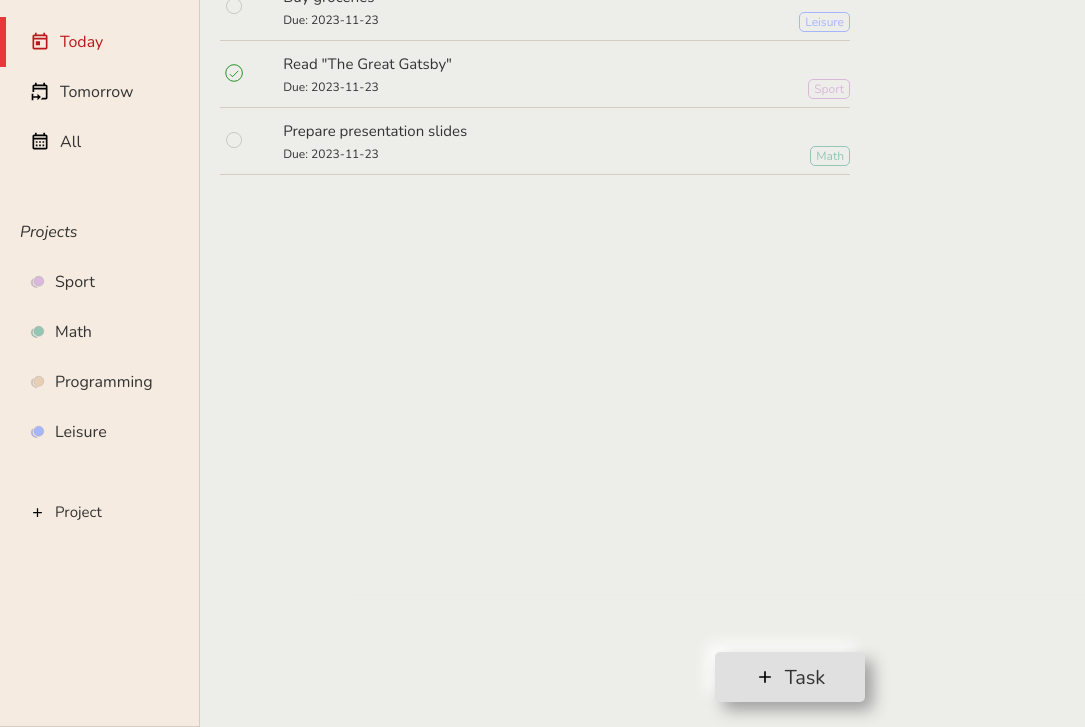
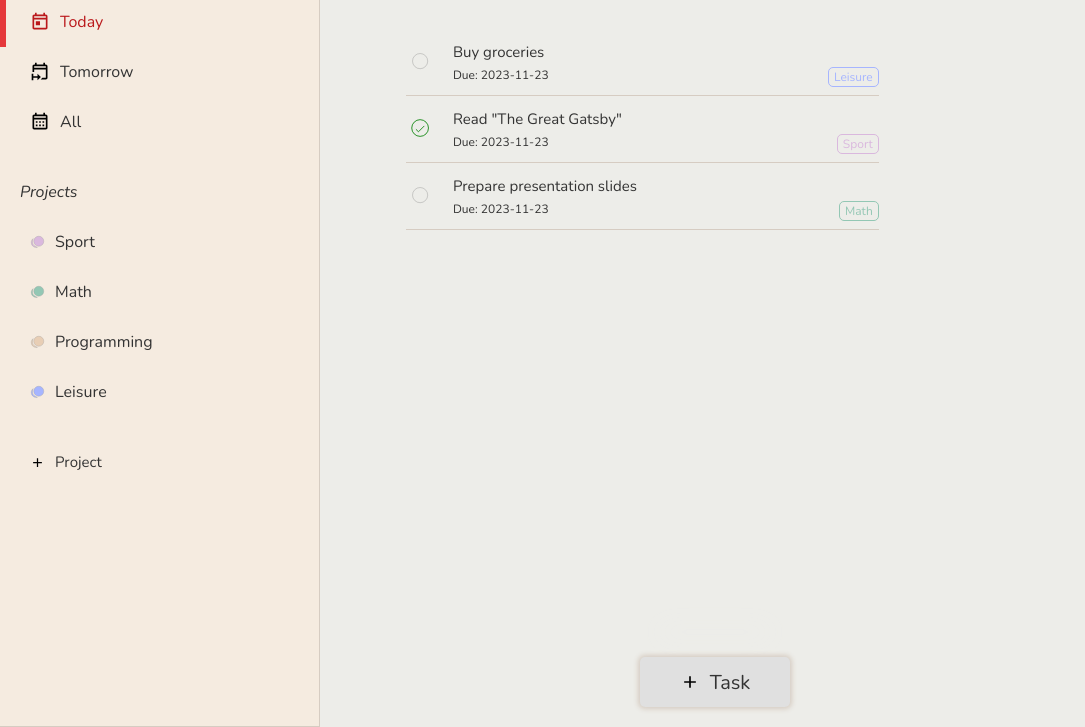
Before and after one commit to sevleo/TOP-NovaTask, a website built with webpack: page src/index.html in a window 1280 px wide. Shown: the part 73-800 px from the top of the page, without its empty margins (0-1085 px from the left). Built offline with nearby package versions, Linux system fonts and the light colour scheme.

Commit message:
update footer

```diff
--- a/src/index.js
+++ b/src/index.js
@@ -203,6 +203,51 @@ const TaskModule = (function() {
             date: '2023-11-24',
             completed: 'false',
         },
+        {
+            id: 9,
+            projectId: 4,
+            projectName: 'Leisure',
+            projectColor: '#a6b5ff',
+            title: 'Write documentation',
+            notes: 'Document the new API endpoints',
+            priority: 'High',
+            date: '2023-11-24',
+            completed: 'false',
+        },
+        {
+            id: 10,
+            projectId: 4,
+            projectName: 'Leisure',
+            projectColor: '#a6b5ff',
+            title: 'Write documentation',
+            notes: 'Document the new API endpoints',
+            priority: 'High',
+            date: '2023-11-24',
+            completed: 'false',
+        },
+        {
+            id: 11,
+            projectId: 4,
+            projectName: 'Leisure',
+            projectColor: '#a6b5ff',
+            title: 'Write documentation',
+            notes: 'Document the new API endpoints',
+            priority: 'High',
+            date: '2023-11-24',
+            completed: 'false',
+        },
+        {
+            id: 12,
+            projectId: 4,
+            projectName: 'Leisure',
+            projectColor: '#a6b5ff',
+            title: 'Write documentation',
+            notes: 'Document the new API endpoints',
+            priority: 'High',
+            date: '2023-11-24',
+            completed: 'false',
+        },
+
 
 
     ];
@@ -738,6 +783,13 @@ const DOMModule = (function () {
                 lineItem.addEventListener('click', function() {
                     DOMModule.createRightDiv.createTasks(TaskModule.getProjectTasks(TaskModule.getActiveProject(), tasksFunction()));
 
+                    const rightFirstHeader = document.querySelector('.right-first-header');
+                    rightFirstHeader.textContent = TaskModule.getActiveView().charAt(0).toUpperCase() + TaskModule.getActiveView().slice(1);
+                    if (TaskModule.getActiveProject()) {
+
+                        rightFirstHeader.textContent += " - " + TaskModule.getActiveProject();
+                    }
+
                     // DOMModule.createRightDiv.createTasks(tasksFunction());
                     // console.log(TaskModule.getActiveProject());
                     // console.log(TaskModule.getProjectTasks(TaskModule.getActiveProject(), tasksFunction()));
@@ -835,6 +887,13 @@ const DOMModule = (function () {
                         TaskModule.changeActiveProject(projectLineItemName.textContent);
                     }
                     DOMModule.createRightDiv.createTasks(TaskModule.getProjectTasks(TaskModule.getActiveProject(), TaskModule.getTasksFromActiveView()));
+
+                    const rightFirstHeader = document.querySelector('.right-first-header');
+                    rightFirstHeader.textContent = TaskModule.getActiveView().charAt(0).toUpperCase() + TaskModule.getActiveView().slice(1);
+                    if (TaskModule.getActiveProject()) {
+
+                        rightFirstHeader.textContent += " - " + TaskModule.getActiveProject();
+                    }
                 })
             });
 
@@ -894,6 +953,12 @@ const DOMModule = (function () {
             const rightDiv = document.createElement('div');
             rightDiv.classList.add('right');
             mainDiv.append(rightDiv);
+
+            const rightFirstHeader = document.createElement('div');
+            rightFirstHeader.classList.add('right-first-header');
+            rightFirstHeader.textContent = "All";
+            rightDiv.append(rightFirstHeader);
+
 
             const rightFirstDiv = document.createElement('div');
             rightFirstDiv.classList.add('right-first-section');
@@ -1078,10 +1143,10 @@ const DOMModule = (function () {
     const createFooterDiv = (function () {
 
         function createStructure() {
-            const mainDiv = document.querySelector('.main');
+            const rightDiv = document.querySelector('.right');
             const footerDiv = document.createElement('div');
             footerDiv.classList.add('footer');
-            mainDiv.append(footerDiv);
+            rightDiv.append(footerDiv);
 
             const footerRightDiv = document.createElement('div');
             footerRightDiv.classList.add('footer-right');
--- a/src/styles.css
+++ b/src/styles.css
@@ -94,13 +94,15 @@ body {
     background-color: var(--background-light);
     height: 100vh;
     width: 100vw;
+    overflow-x: hidden;
 }
 
 .main {
     height: 100%;
     width: 100%;
     display: grid;
-    grid-template-columns: 200px 1fr;
+    grid-template-columns: minmax(200px, 1fr) 3fr;
+    position: relative;
 }
 
 .main > .left {
@@ -124,46 +126,58 @@ body {
     justify-content: start;
     height: calc(100% - 100px);
     grid-column: 2 / 3;
+    position: relative;
 }
 
-.main > .footer {
+.footer {
     display: flex;
-    height: 100px;
+    /* height: 100px; */
     /* border-top: 1px solid var(--border-color); */
     position: fixed;
-    bottom: 0;
-    width: 100%;
-    left: 300px;
+    bottom: 20px;
+    /* width: 100%; */
+    left: 50%;
     box-shadow: 0px -50px 24px -20px var(--background-light);
     /* box-shadow: -150px -40px 21px -30px black; */
 
 }
 
-.main > .footer > .footer-left {
+.footer > .footer-left {
     flex: 0 0 300px;
     background-color: var(--background-color);
     border-right: 1px solid var(--border-color);
 }
 
-.main > .footer > .footer-right {
+.footer > .footer-right {
     flex: 1;
     background-color: var(--background-light);
 }
 
+.right-first-header {
+    padding-top: 20px;
+    padding-left: 10px;
+    margin-left: 30px;
+    font-size: 25px;
+    border-bottom: 1px solid var(--border-dark);
+    width: clamp(300px, 70%, 700px);
+    color: var(--text-color);
+}
+
 .right-first-section {
-    padding-right: 10px;
-    padding-left: 20px;
+    padding-right: clamp(10px, 9%, 100px);
+    padding-left: clamp(10px, 9%, 100px);
+    /* padding-left: minmax(10px, 100px); */
     padding-top: 50px;
     height: 100%;
     width: 100%;
     /* background-color: black; */
-    overflow: auto;
+    /* overflow: auto; */
     display: flex;
     flex-direction: column;
     gap: 3px;
     /* align-items: center; */
     position: relative;
-    /* margin-bottom: 50px; */
+    margin-bottom: 150px;
 }
 
 .right-first-section > .task {
@@ -187,7 +201,23 @@ body {
     /* border-radius: 5px; */
     position: relative;
     cursor: pointer;
-    gap: 40px;
+    gap: clamp(20px, 5%, 40px);
+    min-width: 300px;
+}
+
+@media (max-width: 700px) {
+    .right-first-section > .task {
+        /* width: 100%; */
+    }
+
+    .right-first-section > .task + .task-divider {
+        /* width: 100%; */
+    }
+}
+
+.right-first-section > .task:hover + .task-divider {
+    /* background-color: black; */
+
 }
 
 .right-first-section > .task:hover > .task-right-section > .task-title-field,
@@ -197,7 +227,8 @@ body {
     /* box-shadow:  0px 0px 2px 1px var(--border-dark); */
     /* border: 1px green solid; */
     /* transform: scale(1.1); */
-    transform: translateX(-10px)
+    transform: translateX(-10px);
+
 }
 
 .right-first-section > .task > .task-left-section {
@@ -262,16 +293,16 @@ body {
 
 .right-first-section > .task > .task-right-section > .hover-effect {
     position: absolute;
-    left: 110%;
+    left: 105%;
     top: 0px;
     width: auto;
-    height: auto;
-    width: 300px;
+    /* height: auto; */
+    width: clamp(100px, 30%, 700px);
     max-width: 500px;
     min-height: 60px;
     z-index: 1;
     /* background-color: rgb(153, 189, 153); */
-    padding: 10px;
+    padding: 5px;
     /* box-shadow: 0px 0px 3px 1px var(--border-dark); */
     transition: opacity 0.5s ease-in-out,
                 transform 0.5s ease;
@@ -284,13 +315,16 @@ body {
 
     font-size: 12px;
 
-    border-radius: 5px;
+    border-radius: 3px;
     background: #e0e0e0;
-    box-shadow:  8px 8px 16px #9f9f9f,
-                 -8px -8px 16px #ffffff;
+    /* box-shadow:  8px 8px 16px #9f9f9f,
+                 -8px -8px 16px #ffffff; */
+}
 
-
-
+@media (max-width: 675px) {
+    .right-first-section > .task > .task-right-section > .hover-effect {
+        display: none;
+    }
 }
 
 /* .right-first-section > .task > .task-right-section:hover > .task-notes-field {
@@ -321,6 +355,14 @@ body {
     grid-column: 1 / 2;
     grid-row: 2 / 3;
     font-size: 15px;
+}
+
+@media (max-width: 850px) {
+    .right-first-section > .task > .task-right-section > .task-title-field {
+        grid-column: 1 / 3;
+        grid-row: 2 / 3;
+        font-size: 15px;
+    }
 }
 
 .right-first-section > .task > .task-right-section > .task-notes-field {
@@ -360,6 +402,7 @@ body {
     background-color: var(--border-color);
     transition: all 175ms ease-in;
     opacity: 1;
+    min-width: 300px;
 }
 
 .right-first-section > .task.hidden,
@@ -390,14 +433,14 @@ body {
 /* Left div layout */
 
 .left > .left-first-section {
-    margin-top: 40px;
+    margin-top: 20px;
     overflow: auto;
     flex: 0 0 200px;
     /* margin-left: 10px; */
 }
 
 .left > .left-second-section {
-    margin-top: 40px;
+    margin-top: 20px;
     overflow: auto;
     flex: 1 0 200px;
     /* margin-left: 10px; */
@@ -594,7 +637,7 @@ body {
 
 .left > .left-second-section .create-project {
     /* margin-left: 50px; */
-    margin-top: 30px;
+    margin-top: 20px;
     padding-left: 30px;
     height: 50px;
     display: flex;
@@ -627,8 +670,8 @@ body {
 /* Footer add new task button */
 
 .footer > .footer-right > .create-task {
-    height: 100%;
-    width: calc(100% - 300px);
+    /* height: 100%; */
+    /* width: calc(100% - 300px); */
     display: flex;
     align-items: center;
     gap: 10px;
@@ -645,14 +688,14 @@ body {
     gap: 10px;
     /* border-radius: 10px; */
     /* border: 0.5px solid var(--border-dark); */
-    /* box-shadow: 0px 0px 5px 2px var(--border-color); */
+    box-shadow: 0px 0px 5px 2px var(--border-color);
     transition: all 0.1s ease-in-out;
 
 
     border-radius: 5px;
     background: #e0e0e0;
-    box-shadow:  8px 8px 16px #9f9f9f,
-                 -8px -8px 16px #ffffff;
+    /* box-shadow:  8px 8px 16px #9f9f9f,
+                 -8px -8px 16px #ffffff; */
 }
 
 
@@ -923,3 +966,8 @@ dialog.displayed.new-task > form > .close-task-dialog {
     display: flex;
     justify-content: center;
 }
+
+
+@media (max-width: 850px) {
+
+}
```
Also changed, not shown: dist/main.js.
